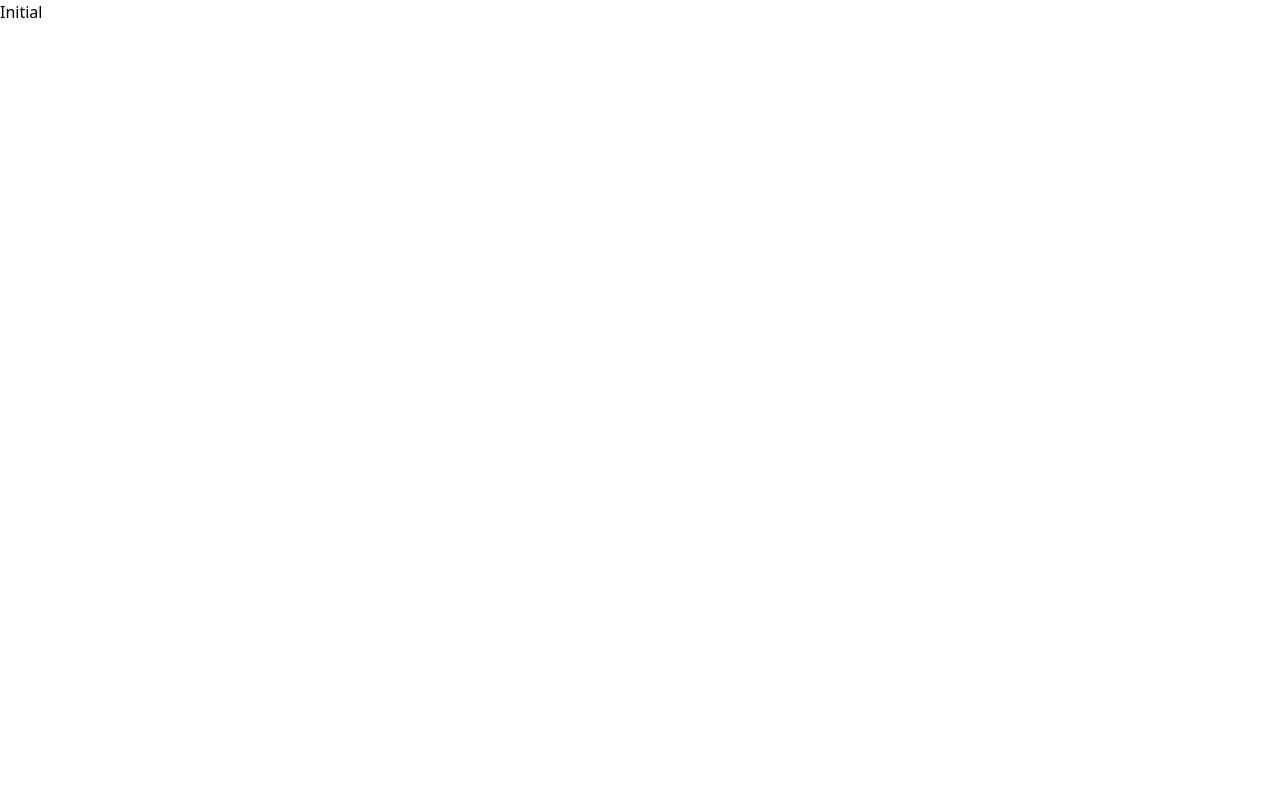
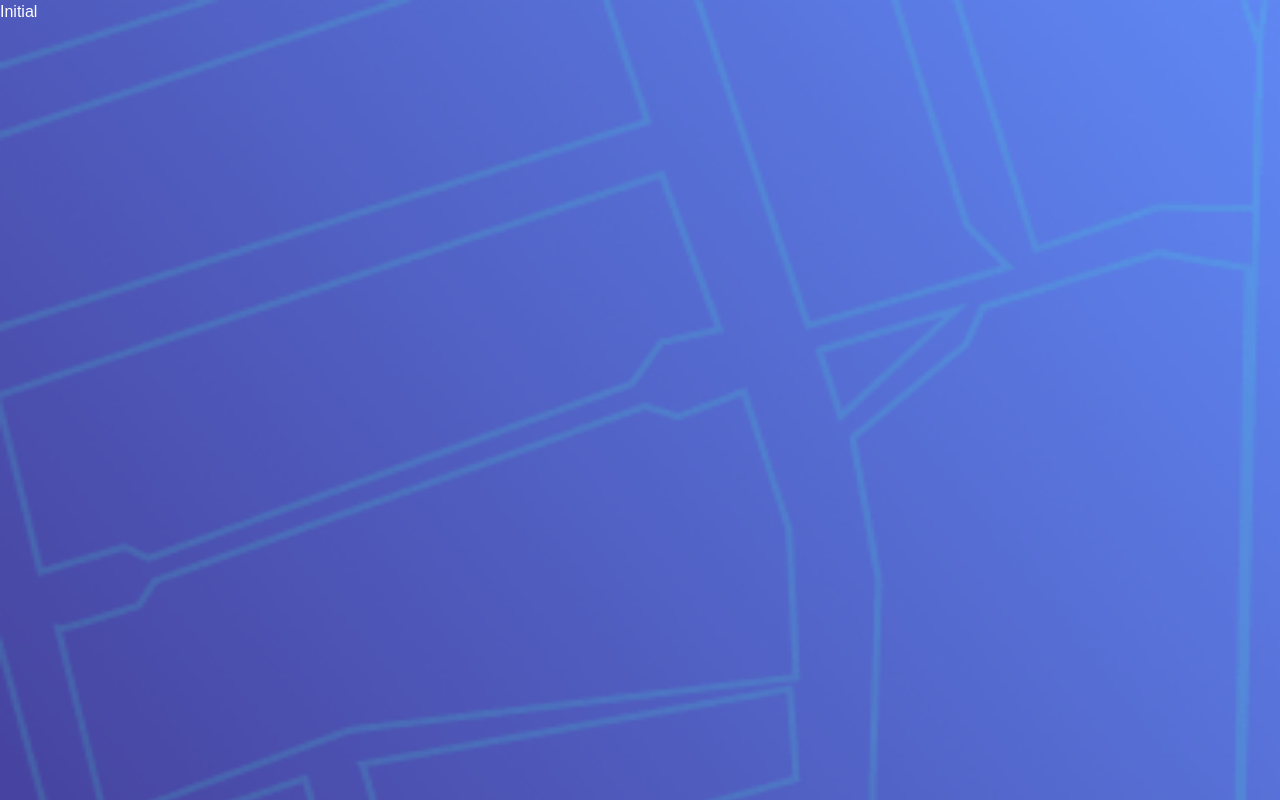
Before and after one commit to DiegoQR/ip-address-tracker, a React (Vite) app: page / in a window 1280 px wide. Built offline with nearby package versions, Linux system fonts and the light colour scheme.

Commit message:
Add CSS imports and define root styles for the application

```diff
--- a/src/index.css
+++ b/src/index.css
@@ -1 +1,13 @@
 @import "tailwindcss";
+@import url('https://fonts.googleapis.com/css2?family=Rubik:wght@300..900&display=swap');
+
+:root {
+  @apply font-rubik bg-[url('/images/pattern-bg-mobile.png')] bg-cover bg-no-repeat text-white;
+}
+
+@theme {
+  --color-very-dark-gray: hsl(0, 0%, 17%);
+  --color-dark-gray: hsl(0, 0%, 59%);
+
+  --font-rubik: "Rubik", sans-serif;
+}
```
